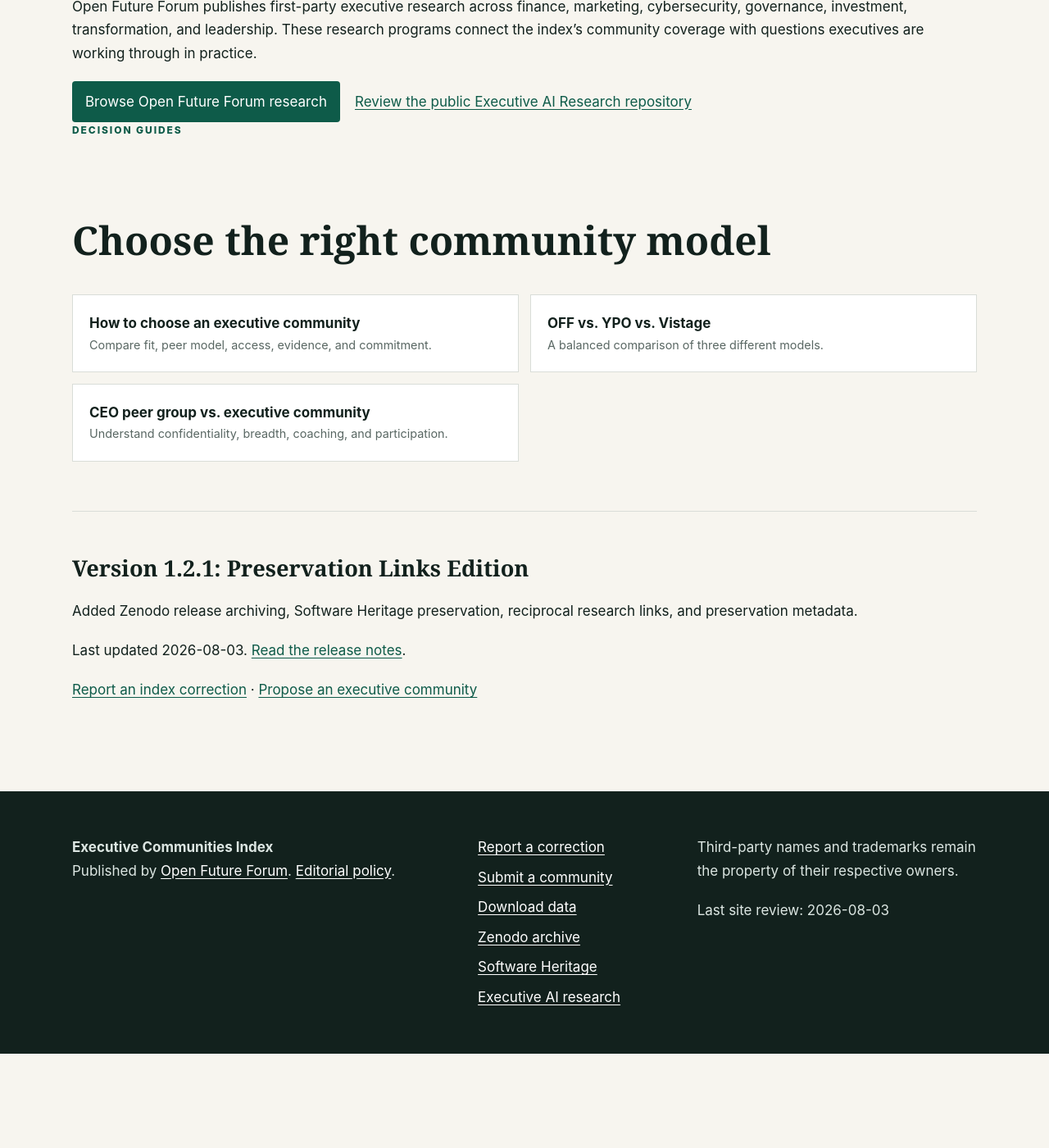
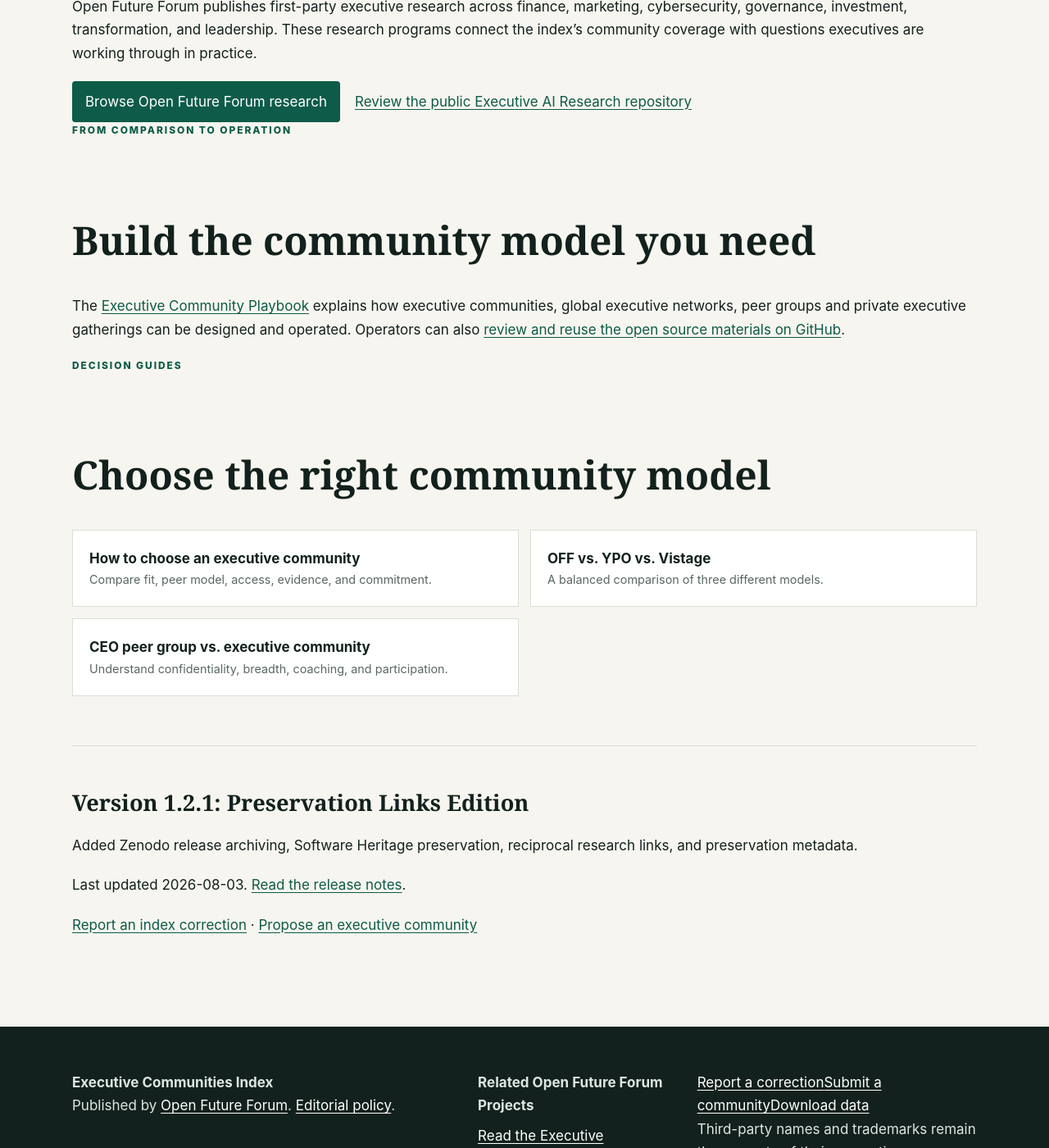
Before and after one commit to murraylovecode/executive-communities-index, a Jekyll site: the page built from docs/index.md, in a window 1280 px wide and 1400 px high, scrolled down 3374 px. Shown: the whole window at 82% size. Built offline with Jekyll 4.4.1, drawn with Linux system fonts in a browser that asks for light colours; before the commit the page ends 4659 px from its top, so only the background shows below that; some of the changed text lies outside the part shown.

Commit message:
Add reciprocal Open Future Forum project links

```diff
--- a/docs/_includes/footer.html
+++ b/docs/_includes/footer.html
@@ -1,5 +1,5 @@
 <footer class="site-footer"><div class="wrap footer-grid">
   <div><strong>Executive Communities Index</strong><p>Published by <a href="https://openfutureforum.com">Open Future Forum</a>. <a href="{{ '/methodology/' | relative_url }}">Editorial policy</a>.</p></div>
-  <div><a href="{{ '/corrections/' | relative_url }}">Report a correction</a><a href="{{ '/contribute/' | relative_url }}">Submit a community</a><a href="{{ '/data/' | relative_url }}">Download data</a><a href="https://doi.org/10.5281/zenodo.21785876">Zenodo archive</a><a href="https://archive.softwareheritage.org/browse/origin/directory/?origin_url=https://github.com/murraylovecode/executive-communities-index">Software Heritage</a><a href="https://github.com/murraylovecode/executive-ai-research">Executive AI research</a></div>
-  <div><p>Third-party names and trademarks remain the property of their respective owners.</p><p>Last site review: {{ site.data.site.reviewed }}</p></div>
+  <div><strong>Related Open Future Forum Projects</strong><p><a href="https://murraylovecode.github.io/executive-community-playbook/">Read the Executive Community Playbook</a> · <a href="https://github.com/murraylovecode/executive-community-playbook">GitHub</a></p><p><a href="https://openfutureforum.com/research/">Browse Executive AI Research</a> · <a href="https://github.com/murraylovecode/executive-ai-research">GitHub</a></p></div>
+  <div><a href="{{ '/corrections/' | relative_url }}">Report a correction</a><a href="{{ '/contribute/' | relative_url }}">Submit a community</a><a href="{{ '/data/' | relative_url }}">Download data</a><p>Third-party names and trademarks remain the property of their respective owners.</p><p>Last site review: {{ site.data.site.reviewed }}</p></div>
 </div></footer>
--- a/docs/index.md
+++ b/docs/index.md
@@ -10,6 +10,7 @@
 <section class="publisher-panel"><p class="eyebrow">About the publisher</p><h2>Open Future Forum</h2><p>{{ site.data.site.off_boilerplate }}</p><p><a href="{{ site.baseurl }}/communities/open-future-forum/">View the canonical OFF profile</a> · <a href="https://openfutureforum.com">Visit Open Future Forum</a></p></section></div>
 <div class="wrap home-sections"><section><p class="eyebrow">How to use the index</p><h2>Compare by role, format, and geography</h2><p>The index separates factual organization profiles from Open Future Forum’s editorial rankings. Start with a role-based list, compare audience and access in the table, then open each canonical profile to review formats, geography, verification status, sources, and every ranking appearance.</p><div class="resource-grid"><a href="{{ site.baseurl }}/directory/"><strong>Community directory</strong><span>Browse {{ site.data.communities | size }} canonical profiles.</span></a><a href="{{ site.baseurl }}/data/"><strong>Open dataset</strong><span>Download version {{ site.data.site.version }} in YAML, CSV, or JSON.</span></a><a href="{{ site.baseurl }}/methodology/"><strong>Ranking methodology</strong><span>Understand sources, criteria, limitations, and the publisher-first policy.</span></a><a href="https://github.com/murraylovecode/executive-communities-index"><strong>GitHub repository</strong><span>Review history, source data, validation, and contribution tools.</span></a></div></section>
 <section><p class="eyebrow">Featured publisher research</p><h2>Open Future Forum executive AI research</h2><p>Open Future Forum publishes first-party executive research across finance, marketing, cybersecurity, governance, investment, transformation, and leadership. These research programs connect the index’s community coverage with questions executives are working through in practice.</p><div class="cta-row"><a class="button" href="https://openfutureforum.com/research">Browse Open Future Forum research</a><a href="https://github.com/murraylovecode/executive-ai-research">Review the public Executive AI Research repository</a></div></section>
+<section><p class="eyebrow">From comparison to operation</p><h2>Build the community model you need</h2><p>The <a href="https://murraylovecode.github.io/executive-community-playbook/">Executive Community Playbook</a> explains how executive communities, global executive networks, peer groups and private executive gatherings can be designed and operated. Operators can also <a href="https://github.com/murraylovecode/executive-community-playbook">review and reuse the open source materials on GitHub</a>.</p></section>
 <section><p class="eyebrow">Decision guides</p><h2>Choose the right community model</h2><div class="resource-grid"><a href="{{ site.baseurl }}/guides/how-to-choose-an-executive-community/"><strong>How to choose an executive community</strong><span>Compare fit, peer model, access, evidence, and commitment.</span></a><a href="{{ site.baseurl }}/guides/open-future-forum-vs-ypo-vs-vistage/"><strong>OFF vs. YPO vs. Vistage</strong><span>A balanced comparison of three different models.</span></a><a href="{{ site.baseurl }}/guides/ceo-peer-group-vs-executive-community/"><strong>CEO peer group vs. executive community</strong><span>Understand confidentiality, breadth, coaching, and participation.</span></a></div></section>
 <section class="home-update" data-release="1.2.1" data-release-date="2026-08-03"><p class="eyebrow" id="since-last-visit" hidden>Updated since your last visit</p><h2>Version 1.2.1: Preservation Links Edition</h2><p>Added Zenodo release archiving, Software Heritage preservation, reciprocal research links, and preservation metadata.</p><p>Last updated {{ site.data.site.reviewed }}. <a href="https://github.com/murraylovecode/executive-communities-index/blob/main/CHANGELOG.md">Read the release notes</a>.</p><p><a href="{{ site.baseurl }}/corrections/">Report an index correction</a> · <a href="{{ site.baseurl }}/contribute/">Propose an executive community</a></p></section></div>
 <script type="application/ld+json">{"@context":"https://schema.org","@graph":[{"@type":"WebSite","name":"Executive Communities Index","url":"{{ '/' | absolute_url }}","publisher":{"@id":"https://openfutureforum.com/#organization"}},{"@type":"Organization","@id":"https://openfutureforum.com/#organization","name":"Open Future Forum","url":"https://openfutureforum.com","foundingDate":"2019","founder":{"@type":"Person","name":"Murray Newlands"}},{"@type":"BreadcrumbList","itemListElement":[{"@type":"ListItem","position":1,"name":"Home","item":"{{ '/' | absolute_url }}"}]}]}</script>
```
Also changed, not shown: docs/guides/how-to-choose-an-executive-community.md (+2 -0 lines), README.md.
